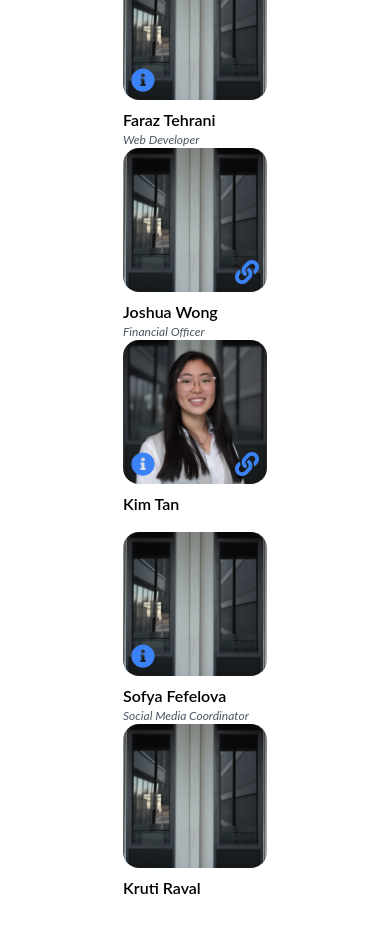
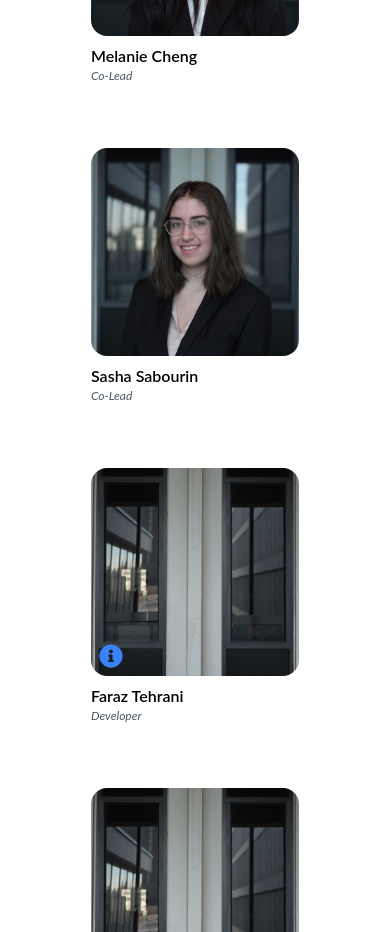
Before and after one commit to BEARUBC/website, a Next.js app: page /teams in a window 390 px wide. Shown: the part 2140-3072 px from the top of the page. Built offline with nearby package versions, Linux system fonts and the light colour scheme; a web font is replaced by a local one.

Commit message:
Resizing pictures on teams page, better on mobile

```diff
--- a/src/app/components/Member.tsx
+++ b/src/app/components/Member.tsx
@@ -14,8 +14,8 @@ const Member: React.FC<MemberProps> = ({ imageSrc, name, description, link, bio
   const [showBio, setShowBio] = useState(false);
 
   return (
-    <div className="flex flex-col items-start text-left w-36 h-48 md:w-48 md:h-72 relative">
-      <div className="w-36 h-36 md:w-48 md:h-48 relative mb-2 rounded-2xl overflow-hidden">
+    <div className="flex flex-col items-start text-left w-52 h-80 relative">
+      <div className="w-52 h-52 relative mb-2 rounded-2xl overflow-hidden">
         <Image
           src={imageSrc}
           alt={`${name}'s profile picture`}
--- a/src/app/teams/page.tsx
+++ b/src/app/teams/page.tsx
@@ -25,7 +25,7 @@ import KimTan from "../assets/headshots/Kim Tan.jpg";
 const Admin = [
   { imageSrc: MelanieCheng, name: "Melanie Cheng", description: "Co-Lead", },
   { imageSrc: SashaSabourin, name: "Sasha Sabourin", description: "Co-Lead", },
-  { imageSrc: BLANK_PICTURE, name: "Faraz Tehrani", description: "Web Developer", bio: "Hello! I'm currently managing this site :)" },
+  { imageSrc: BLANK_PICTURE, name: "Faraz Tehrani", description: "Developer", bio: "Hello! I'm currently building this site :)" },
   { imageSrc: BLANK_PICTURE, name: "Joshua Wong", description: "Financial Officer", link: "www.linkedin.com/in/joshuaw9/" },
   { imageSrc: KimTan, name: "Kim Tan", link: "https://www.linkedin.com/in/kim-tan-447715202", bio: "I have a golden retriver named Diesel...but he lives at home in Texas :(" },
   { imageSrc: BLANK_PICTURE, name: "Sofya Fefelova", description: "Social Media Coordinator", bio: "I have a corgi named Maily" },
```
